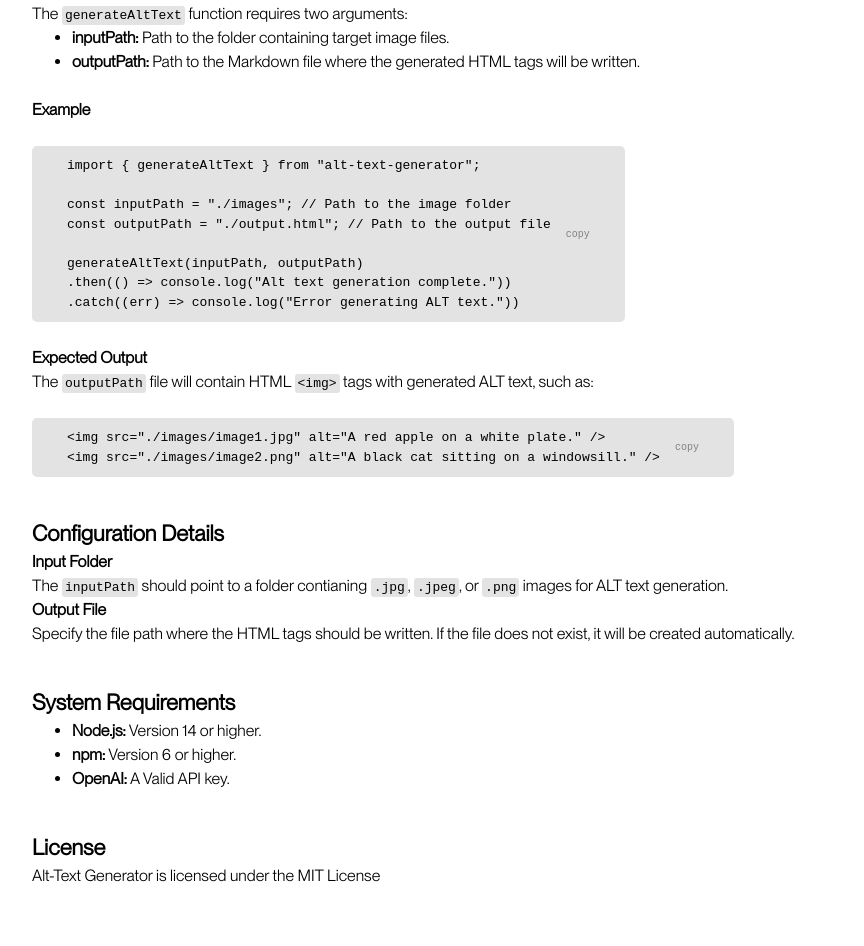
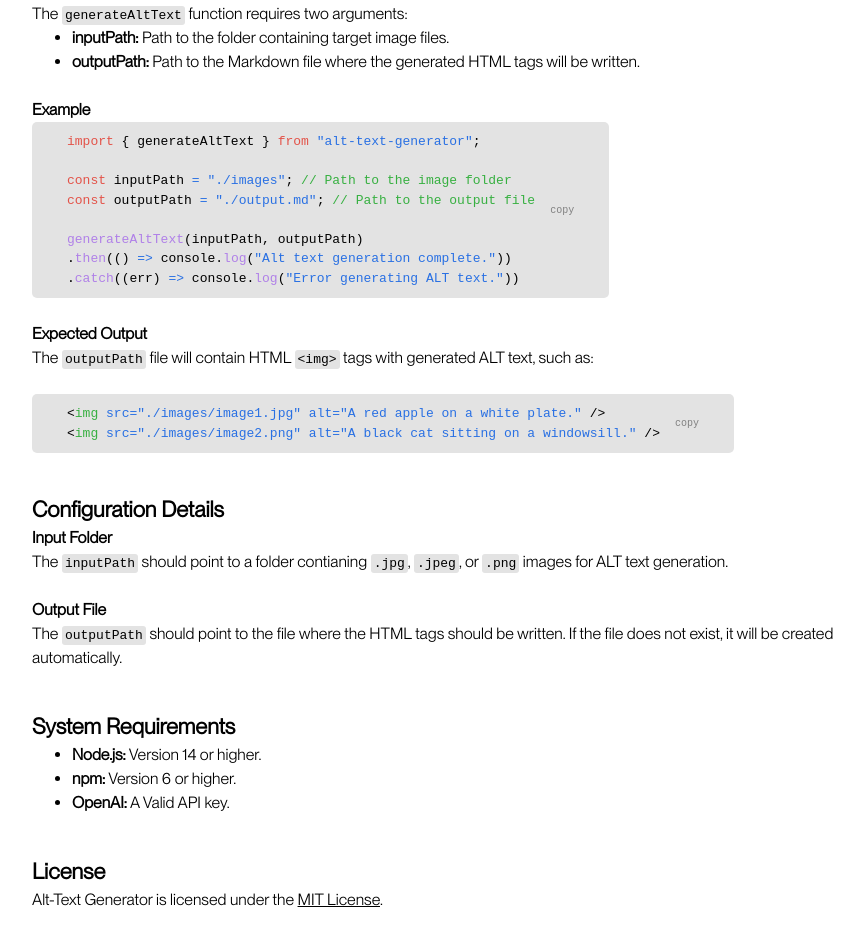
Before and after one commit to s111ew/atg-landing-page, a React (Vite) app: page /docs in a window 1280 px wide. Shown: the part 1242-2188 px from the top of the page, without its empty margins (193-1057 px from the left). Built offline with nearby package versions, Linux system fonts and the light colour scheme.

Commit message:
Correct tabIndex for mouseless browsing

```diff
--- a/src/App.css
+++ b/src/App.css
@@ -70,10 +70,10 @@ html {
   --box-shadow-small: 0px 3px 6px 0px rgba(0, 0, 0, 0.39);
   --grey-code: #e3e3e3;
   --code-orange: #ffa759;
-  --code-red: #ff7c73;
+  --code-red: #e35349;
   --code-blue: #a6d7ff;
-  --code-purple: #d2a8ff;
-  --code-green: #7de886;
+  --code-purple: #b080e8;
+  --code-green: #37b041;
 }
 
 body {
@@ -188,10 +188,6 @@ body {
   opacity: 0.95;
 }
 
-.logo > img:hover {
-  cursor: pointer;
-}
-
 .nav-container > ul {
   display: flex;
   list-style: none;
@@ -251,6 +247,7 @@ a {
   flex-direction: column;
   align-items: center;
   height: 25px;
+  background-color: var(--grey-accent);
 }
 
 .code {
@@ -283,15 +280,18 @@ a {
   gap: 5px;
 }
 
-.code:hover {
+.button:hover,
+.button:focus {
   background-color: var(--blue-accent);
 }
 
-.code:hover > div {
+.button:hover > div,
+.button:focus > div {
   color: white;
 }
 
-.code:hover .arrow {
+.button:hover .arrow,
+.button:focus .arrow {
   fill: white;
 }
 
@@ -403,6 +403,10 @@ h2 {
   color: var(--code-purple);
 }
 
+.code-green {
+  color: var(--code-green);
+}
+
 .usage > .code-box {
   margin-top: 0px;
 }
--- a/src/Codebar.jsx
+++ b/src/Codebar.jsx
@@ -35,7 +35,7 @@ function handleClick() {
 
 function Button() {
   return(
-    <div className="code button" tabIndex={4} onClick={handleClick} onMouseEnter={() => arrowChangeColour("white")} onMouseLeave={() => arrowChangeColour("blue")}>
+    <button className="code button" tabIndex={4} onClick={handleClick} onFocus={() => arrowChangeColour("white")}  onMouseEnter={() => arrowChangeColour("white")} onMouseLeave={() => arrowChangeColour("blue")} onBlur={() => arrowChangeColour("blue")} onKeyDown={e => e.key === 'Enter' ? handleClick :''}>
       <div className="button-container top">
         <span>Copy</span><img className="arrow" src={arrowBlue} alt="Arrow icon"></img>
       </div>
@@ -45,7 +45,7 @@ function Button() {
       <div className="button-container bottom">
         <span>Copy</span><img className="arrow" src={arrowBlue} alt="Arrow icon"></img>
       </div>
-    </div>
+    </button>
   )
 }
 
--- a/src/Docs/DocsConfig.jsx
+++ b/src/Docs/DocsConfig.jsx
@@ -4,8 +4,9 @@ function DocsConfig({ ref }) {
       <h2>Configuration Details</h2>
       <h4>Input Folder</h4>
       <p>The <span className="code-snippet">inputPath</span> should point to a folder contianing <span className="code-snippet">.jpg</span>, <span className="code-snippet">.jpeg</span>, or <span className="code-snippet">.png</span> images for ALT text generation.</p>
+      <br />
       <h4>Output File</h4>
-      <p>Specify the file path where the HTML tags should be written. If the file does not exist, it will be created automatically.</p>
+      <p>The <span className="code-snippet">outputPath</span> should point to the file where the HTML tags should be written. If the file does not exist, it will be created automatically.</p>
     </section>
   )
 }
--- a/src/Docs/DocsLicense.jsx
+++ b/src/Docs/DocsLicense.jsx
@@ -2,7 +2,7 @@ function DocsRequirements({ ref }) {
   return(
     <section ref={ref} className="license">
       <h2>License</h2>
-      <p>Alt-Text Generator is licensed under the <a href="https://opensource.org/licenses/MIT">MIT License</a></p>
+      <p>Alt-Text Generator is licensed under the <a target="_blank" className="inline-link" href="https://opensource.org/licenses/MIT">MIT License</a>.</p>
     </section>
   )
 }
--- a/src/Docs/DocsNav.jsx
+++ b/src/Docs/DocsNav.jsx
@@ -1,30 +1,46 @@
 function DocsNav({ refs }) {
   return(
     <ul className="docs-nav">
-      <li onClick={() => {
+      <li tabIndex={4} onClick={() => {
         scrollTo(refs[0])
-      }}>Overview</li>
-      <li onClick={() => {
+      }}
+      onKeyDown={e => e.key === 'Enter' ? scrollTo(refs[0]) :
+        ''}>Overview</li>
+      <li tabIndex={5} onClick={() => {
         scrollTo(refs[1])
-      }}>Key Features</li>
-      <li onClick={() => {
+      }}
+      onKeyDown={e => e.key === 'Enter' ? scrollTo(refs[1]) :
+        ''}>Key Features</li>
+      <li tabIndex={6} onClick={() => {
         scrollTo(refs[2])
-      }}>Installation</li>
-      <li onClick={() => {
+      }}
+      onKeyDown={e => e.key === 'Enter' ? scrollTo(refs[2]) :
+        ''}>Installation</li>
+      <li tabIndex={7} onClick={() => {
         scrollTo(refs[3])
-      }}>Setup</li>
-      <li onClick={() => {
+      }}
+      onKeyDown={e => e.key === 'Enter' ? scrollTo(refs[3]) :
+        ''}>Setup</li>
+      <li tabIndex={8} onClick={() => {
         scrollTo(refs[4])
-      }}>Usage</li>
-      <li onClick={() => {
+      }}
+      onKeyDown={e => e.key === 'Enter' ? scrollTo(refs[4]) :
+        ''}>Usage</li>
+      <li tabIndex={9} onClick={() => {
         scrollTo(refs[5])
-      }}>Configuration Details</li>
-      <li onClick={() => {
+      }}
+      onKeyDown={e => e.key === 'Enter' ? scrollTo(refs[5]) :
+        ''}>Configuration Details</li>
+      <li tabIndex={10} onClick={() => {
         scrollTo(refs[6])
-      }}>System Requirements</li>
-      <li onClick={() => {
+      }}
+      onKeyDown={e => e.key === 'Enter' ? scrollTo(refs[6]) :
+        ''}>System Requirements</li>
+      <li tabIndex={11} onClick={() => {
         scrollTo(refs[7])
-      }}>License</li>
+      }}
+      onKeyDown={e => e.key === 'Enter' ? scrollTo(refs[7]) :
+        ''}>License</li>
   </ul>
   )
 }
--- a/src/Docs/DocsOverview.jsx
+++ b/src/Docs/DocsOverview.jsx
@@ -5,7 +5,7 @@ function DocsOverview({ ref }) {
         Overview
       </h2>
       <p className="body">
-      Alt-Text Generator is an npm package designed to automatically generate concise and descriptive ALT text for images in a specified folder, leveraging <a className="inline-link" href="https://platform.openai.com/docs/overview">OpenAI&apos;s API</a>. The generated ALT text is integrated into HTML <span className="code-snippet">&lt;img&gt;</span> tags and saved in a Markdown file for easy usage.
+      Alt-Text Generator is an npm package designed to automatically generate concise and descriptive ALT text for images in a specified folder, leveraging <a target="_blank" className="inline-link" href="https://platform.openai.com/docs/overview">OpenAI&apos;s API</a>. The generated ALT text is integrated into HTML <span className="code-snippet">&lt;img&gt;</span> tags and saved in a Markdown file for easy usage.
       </p>
     </section>
   )
--- a/src/Docs/DocsUsage.jsx
+++ b/src/Docs/DocsUsage.jsx
@@ -24,24 +24,23 @@ function DocsUsage({ ref }) {
       </ul>
       <br />
       <p className="bold">Example</p>
-      <br />
       <div className="code-box example-usage">
-        <div className="actual-code"><p>import &#123; generateAltText &#125; from &quot;alt-text-generator&quot;;</p>
+        <div className="actual-code"><p><span className="code-red">import</span> &#123; generateAltText &#125; <span className="code-red">from</span> <span className="code-blue">&quot;alt-text-generator&quot;</span>;</p>
         <br />
-        <p>const inputPath = &quot;./images&quot;; // Path to the image folder</p>
-        <p>const outputPath = &quot;./output.html&quot;; // Path to the output file</p>
+        <p><span className="code-red">const</span> inputPath <span className="code-blue">= &quot;./images&quot;</span>; <span className="code-green">&#47;&#47; Path to the image folder</span></p>
+        <p><span className="code-red">const</span> outputPath <span className="code-blue">= &quot;./output.md&quot;</span>; <span className="code-green">&#47;&#47; Path to the output file</span></p>
         <br />
-        <p>generateAltText(inputPath, outputPath)</p>
-        <p>.then(() =&gt; console.log(&quot;Alt text generation complete.&quot;))</p>
-        <p>.catch((err) =&gt; console.log(&quot;Error generating ALT text.&quot;))</p></div>
+        <p><span className="code-purple">generateAltText</span>(inputPath, outputPath)</p>
+        <p>.<span className="code-purple">then</span>(() <span className="code-blue">=&gt;</span> console.<span className="code-purple">log</span>(<span className="code-blue">&quot;Alt text generation complete.&quot;</span>))</p>
+        <p>.<span className="code-purple">catch</span>((err) <span className="code-blue">=&gt;</span> console.<span className="code-purple">log</span>(<span className="code-blue">&quot;Error generating ALT text.&quot;</span>))</p></div>
         <span className="copy-icon">copy</span>
       </div>
       <p className="bold">Expected Output</p>
       <p>The <span className="code-snippet">outputPath</span> file will contain HTML <span className="code-snippet">&lt;img&gt;</span> tags with generated ALT text, such as:</p>
       <br />
       <div className="code-box">
-        <div className="actual-code"><p>&lt;img src=&quot;./images/image1.jpg&quot; alt=&quot;A red apple on a white plate.&quot; /&gt;</p>
-        <p>&lt;img src=&quot;./images/image2.png&quot; alt=&quot;A black cat sitting on a windowsill.&quot; /&gt;</p></div>
+        <div className="actual-code"><p>&lt;<span className="code-green">img</span> <span className="code-blue">src=&quot;./images/image1.jpg&quot; alt=&quot;A red apple on a white plate.&quot;</span> /&gt;</p>
+        <p>&lt;<span className="code-green">img</span> <span className="code-blue">src=&quot;./images/image2.png&quot; alt=&quot;A black cat sitting on a windowsill.&quot;</span> /&gt;</p></div>
         <span className="copy-icon">copy</span>
       </div>
     </section>
--- a/src/Navbar.jsx
+++ b/src/Navbar.jsx
@@ -5,9 +5,9 @@ function Navbar() {
   return (
   <nav className="nav-container">
     <div className="logo bg"><img src={logo} alt="Eye outline logo" /></div><ul className="navbar bg">
-    <li tabIndex={1}><Link to="/" tabIndex={1}>Home</Link></li>
-    <li tabIndex={2}><Link to="/docs">Docs</Link></li>
-    <li tabIndex={3}><a href="https://github.com/s111ew/alt-text-generator" target="_blank">Code</a></li>
+    <li><Link tabIndex={1} to="/">Home</Link></li>
+    <li><Link  tabIndex={2} to="/docs">Docs</Link></li>
+    <li><a tabIndex={3} href="https://github.com/s111ew/alt-text-generator" target="_blank">Code</a></li>
    </ul></nav>
   )
 }
```
